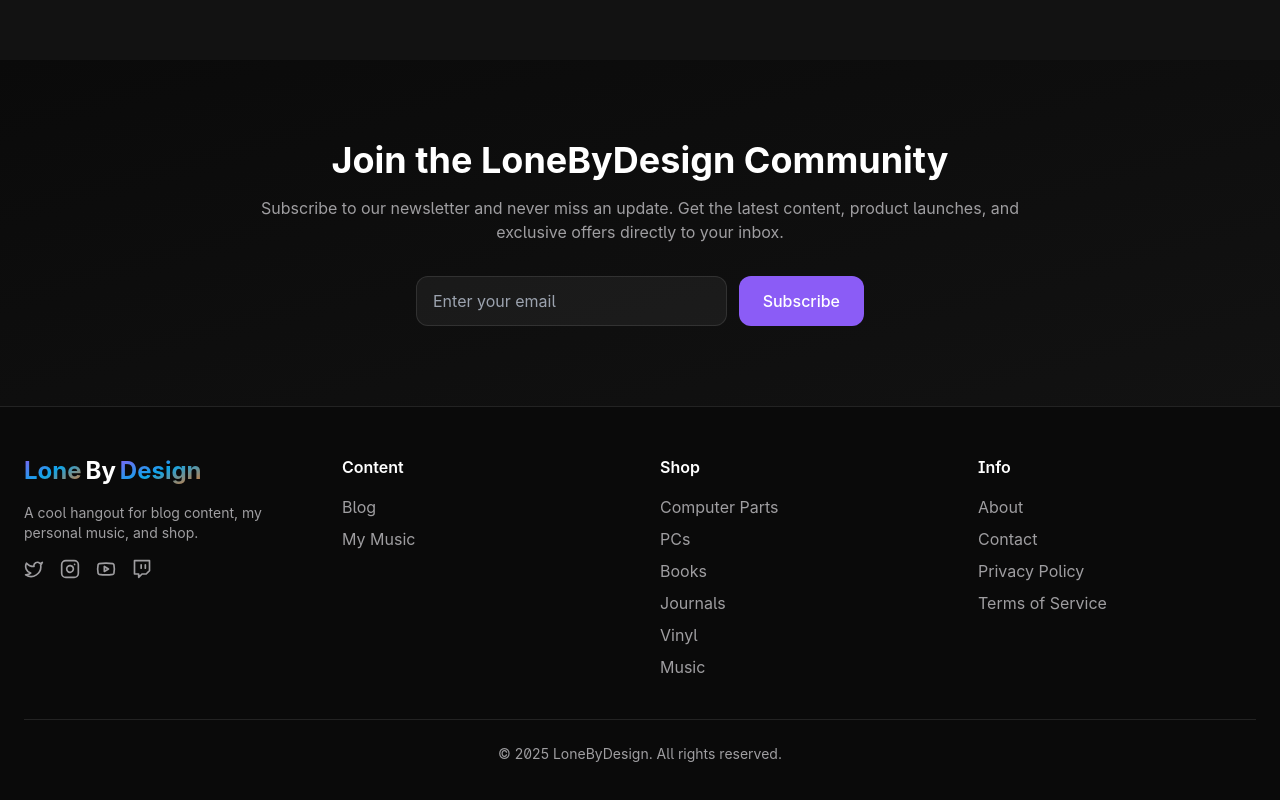
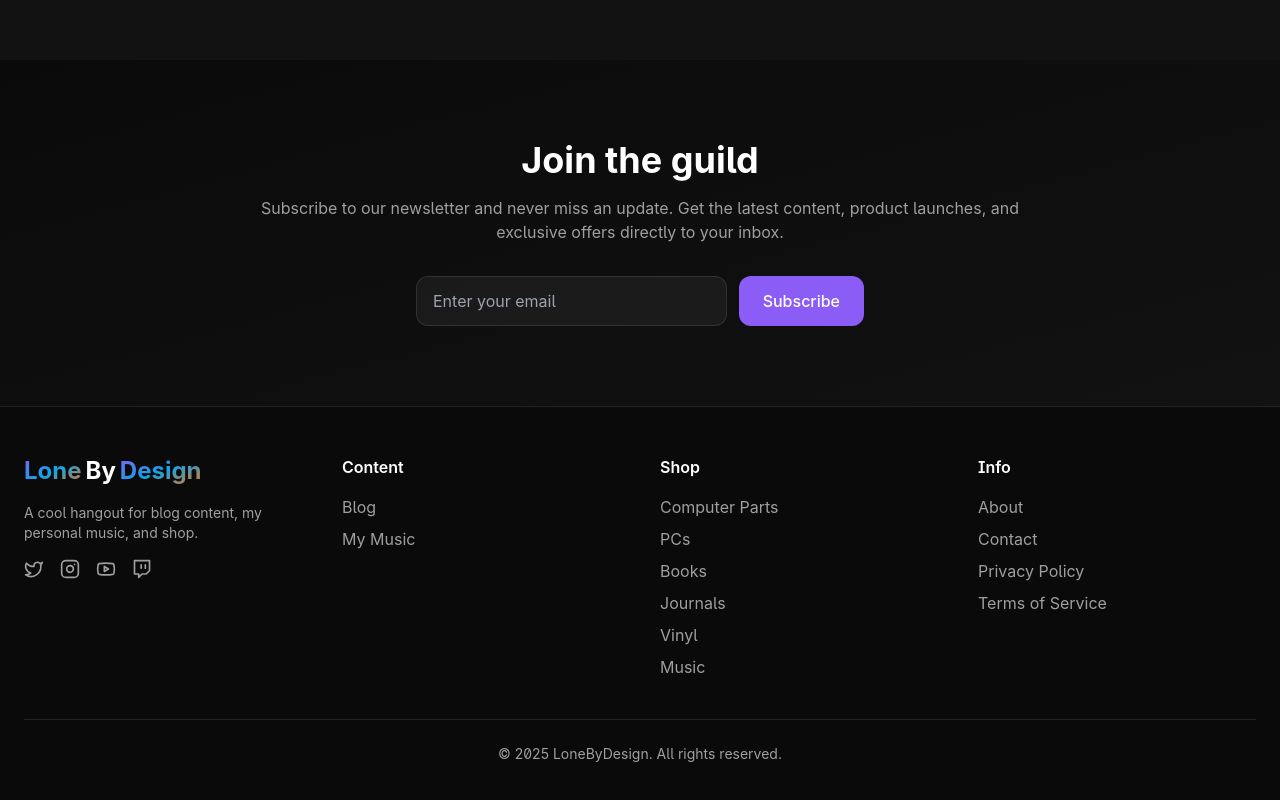
Before and after one commit to DandersonX/lonebydesign-hangout-hub, a React (Vite) app: page / in a window 1280 px wide. Shown: the part 2690-3490 px from the top of the page. Built offline with nearby package versions, Linux system fonts and the light colour scheme.

Commit message:
Visual edit in Lovable
Edited UI in Lovable

```diff
--- a/src/pages/Index.tsx
+++ b/src/pages/Index.tsx
@@ -175,7 +175,7 @@ const Index = () => {
       {/* Newsletter */}
       <section className="py-20 px-6 bg-gradient-to-br from-lbd-darker to-lbd-dark">
         <div className="max-w-3xl mx-auto text-center">
-          <h2 className="text-3xl md:text-4xl font-bold mb-4 animate-on-scroll">Join the LoneByDesign Community</h2>
+          <h2 className="text-3xl md:text-4xl font-bold mb-4 animate-on-scroll">Join the guild</h2>
           <p className="text-lbd-muted mb-8 animate-on-scroll">
             Subscribe to our newsletter and never miss an update. Get the latest content, product launches, and exclusive offers directly to your inbox.
           </p>
```
